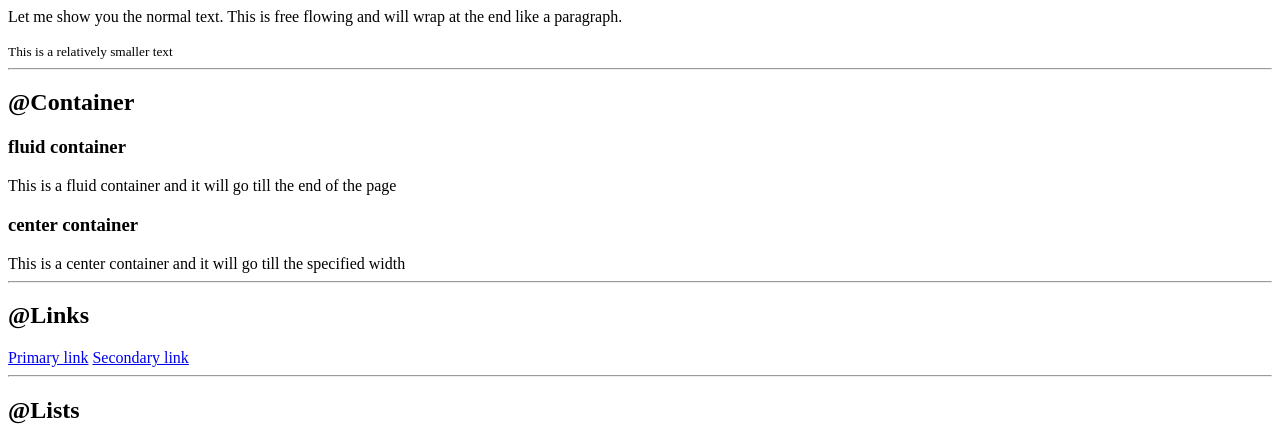
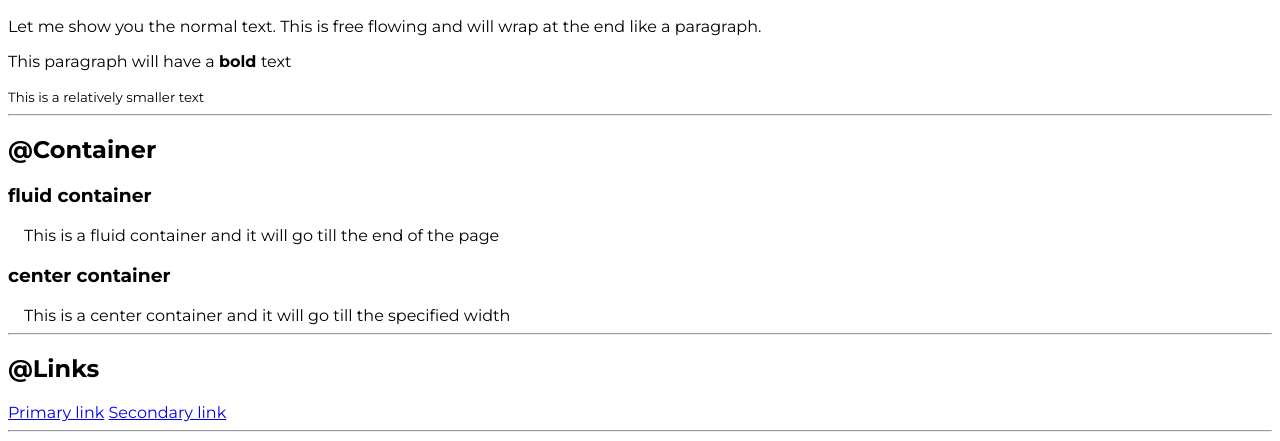
Before and after one commit to Dharinicodes/Dharini-portfolio, a plain HTML site: page index.html in a window 1280 px wide. Shown: the part 282-723 px from the top of the page. Drawn offline with Linux system fonts and the light colour scheme; files whose address does not match are found by name.

Commit message:
typography and container

```diff
--- a/index.html
+++ b/index.html
@@ -5,6 +5,8 @@
     <meta http-equiv="X-UA-Compatible" content="IE=edge" />
     <meta name="viewport" content="width=device-width, initial-scale=1.0" />
     <title>Component Library</title>
+
+    <link href="styles.css" rel="stylesheet" />
   </head>
   <body>
     <h1>Dharini's component library</h1>
@@ -23,6 +25,7 @@
       Let me show you the normal text. This is free flowing and will wrap at the
       end like a paragraph.
     </p>
+    <p>This paragraph will have a <strong> bold </strong> text</p>
     <small>This is a relatively smaller text</small>
 
     <hr />
@@ -30,10 +33,12 @@
     <h2>@Container</h2>
 
     <h3>fluid container</h3>
-    <div>This is a fluid container and it will go till the end of the page</div>
+    <div class="container">
+      This is a fluid container and it will go till the end of the page
+    </div>
 
     <h3>center container</h3>
-    <div>
+    <div class="container container-center">
       This is a center container and it will go till the specified width
     </div>
 
--- /dev/null
+++ b/styles.css
@@ -0,0 +1,19 @@
+/** typography **/
+
+@import url("https://fonts.googleapis.com/css2?family=Montserrat:wght@400;700&display=swap");
+
+body {
+  font-family: "Montserrat", sans-serif;
+}
+
+/** container **/
+
+.container {
+  padding-left: 1rem;
+  padding-right: 1rem;
+}
+
+.container-fluid {
+  max-width: 600px;
+  margin: auto;
+}
```
